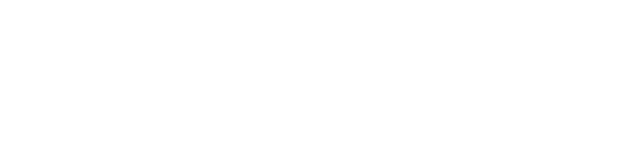
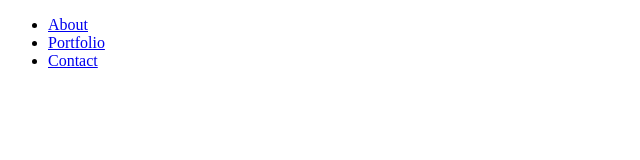
Before and after one commit to fabiyis/PortfolioWeek5, a plain HTML site: page index.Html in a window 1280 px wide. Shown: the whole page, without its empty margins (0-640 px from the left). Drawn offline with Linux system fonts and the light colour scheme.

Commit message:
nav creation, header with image added

```diff
--- a/index.Html
+++ b/index.Html
@@ -7,6 +7,13 @@
     <link rel="stylesheet" href="Style.Css">
 </head>
 <body>
+    <nav>
+        <ul>
+            <li><a href="#about">About</a></li>
+            <li><a href="#portfolio">Portfolio</a></li>
+            <li><a href="#contact">Contact</a></li>
+        </ul>
+    </nav>
 
 </body>
 </html>
```
